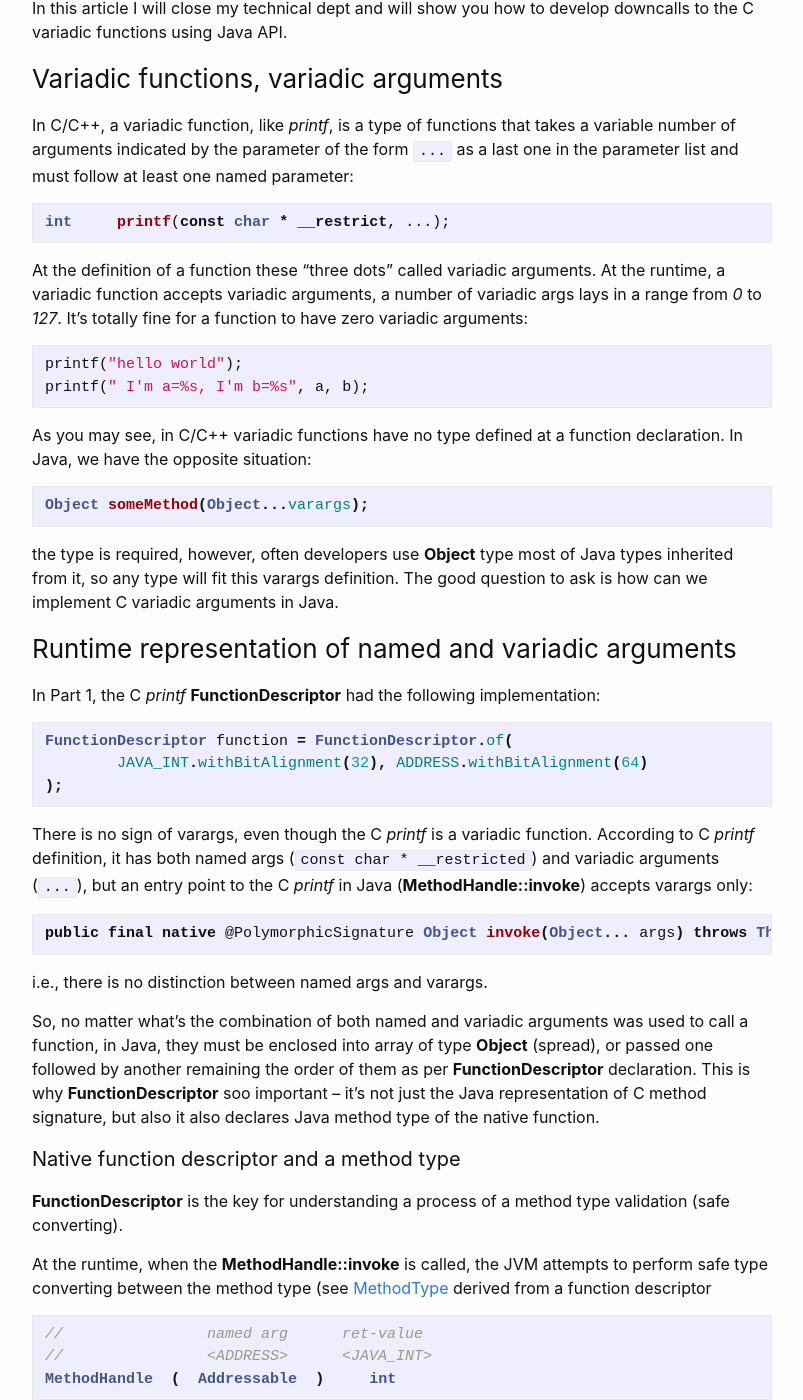
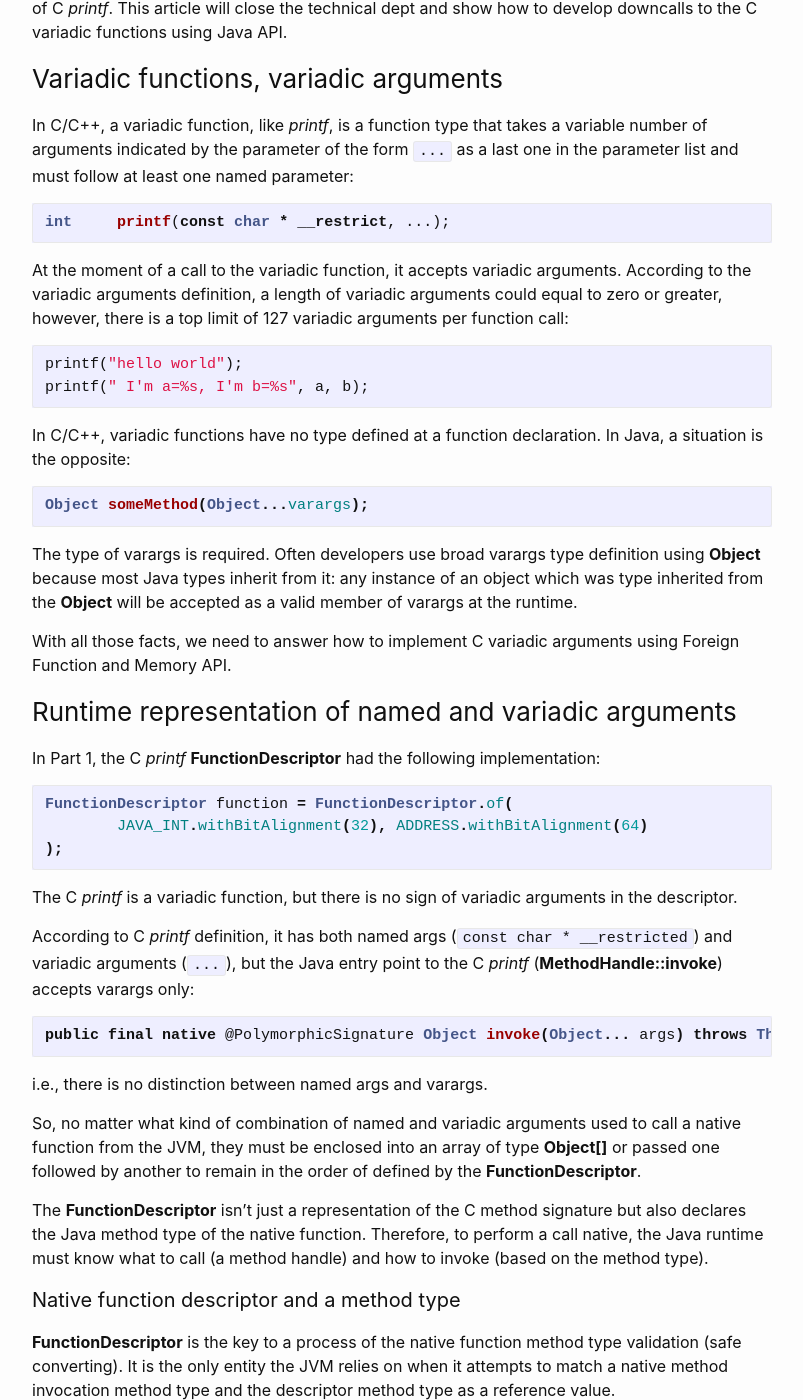
Before and after one commit to denismakogon/denismakogon.github.io, a Jekyll site: the page built from _posts/2022-06-14-simplified-variadic-functions.markdown, in a window 1280 px wide and 1400 px high, scrolled down 1795 px. Shown: the whole window, without its empty margins (238-1041 px from the left). Built offline with Jekyll 4.4.1, drawn with Linux system fonts in a browser that asks for light colours; some of the changed text lies outside the part shown.

Commit message:
first round

````diff
--- a/_posts/2022-06-14-simplified-variadic-functions.markdown
+++ b/_posts/2022-06-14-simplified-variadic-functions.markdown
@@ -1,6 +1,6 @@
 ---
 layout: post
-title:  'Introduction to OpenJDK Project Panama. Part 2: Implementing variadic functions in a simple way.'
+title:  'Introduction to Project Panama. Part 2: Simply implementing variadic functions.'
 date:   2022-06-14
 categories: openjdk panama
 tags: ["openjdk", "panama"]
@@ -16,10 +16,9 @@ on [Unsplash](https://unsplash.com/s/photos/panama?utm_source=unsplash&utm_mediu
 
 ## Intro
 
-This article explores a problem of variadic functions in Java and a simplified and very handly implementation of the variadic functions using Foreign Function and Memory API.
+This article explores a problem of variadic functions in Java and a simplified implementation of the variadic functions using Foreign Function and Memory API.
 
-It was decided to split this article in two pieces. One will cover simplified solution to variadic functions problem
-while the other one will do a deep-dive into technical detail in order to explain advanced solution to the variadic functions problems.
+This article is into two pieces: one will cover simplified solutions to variadic functions problems, and another will do a deep dive into technical detail to explain the advanced solution to a problem of the variadic functions.
 
 ## "C variadic functions in Java" problem
 
@@ -30,7 +29,7 @@ was to make an introduction to the Foreign Function and Memory API.
 
 As a practical task, in Part 1, I have shown you how to implement a downcall to the C _printf_ function using corresponding API classes:
 * **SymbolLookup** - for searching native function address.
-* **FunctionDescriptor** - for declaring a native function descriptor in Java containing a return value and argument layouts with the respect to its original signature in C.
+* **FunctionDescriptor** - for declaring a Java-based function descriptor containing a return value and argument layouts that correspond to the original signature in C.
 * **Linker** - for creating a method handle for a native function from a descriptor and a native function address.
 * **MemorySession** - for native memory segment allocation and de-allocation.
 
@@ -38,42 +37,39 @@ As a practical task, in Part 1, I have shown you how to implement a downcall to
 
 [Part 1]({{ '/openjdk/panama/2022/05/30/introduction-to-project-panama-part-1.html' | relative_url }})
 contains a simplified implementation of a downcall to the C _printf_ function in Java. That code did not implement most important feature - C variadic arguments for _printf_ function.
-The absence of variadic arguments made C _printf_ implementation look like Java's _PrintStream::println_ rather than _PrintStream::printf_.
+The absence of variadic arguments made C _printf_ implementation look like _PrintStream::println_ rather than _PrintStream::printf_ in Java standard library.
 
-As you may know, there is no _println_ in C standard library. So, the functionality of _println_,
-as we got used to, can simply be replaced _printf_:
+There is no _println_ in C standard library, so the functionality of _println_, as we got used to, can be replaced with _printf_:
 ```cpp
 // the same as 'println("Hello World")' if it existed
 printf("Hello World!\n");
 ```
 
-In Java, the most important difference between _PrintStream::println_ and _PrintStream::printf_ is a support of varargs in the last one, i.e., the _PrintStream::println_ is a simplified version of _PrintStream::printf_.
-So, the "Hello World" application in Part 1 did not implement a full variadic function contract of C _printf_.
+The most significant difference between _PrintStream::println_ and _PrintStream::printf_ is the support of varargs in the last one, i.e., the _PrintStream::println_ is a simplified version of _PrintStream::printf_.
 
-In this article I will close my technical dept and will show you how to develop downcalls to the C variadic functions using Java API.
+The "Hello World" application in Part 1 did not implement the complete variadic function contract of C _printf_. This article will close the technical dept and show how to develop downcalls to the C variadic functions using Java API.
 
 ### Variadic functions, variadic arguments
 
-In C/C++, a variadic function, like _printf_, is a type of functions that takes a variable number of arguments indicated by the parameter of the form `...`
+In C/C++, a variadic function, like _printf_, is a function type that takes a variable number of arguments indicated by the parameter of the form `...`
 as a last one in the parameter list and must follow at least one named parameter:
 ```cpp
 int     printf(const char * __restrict, ...);
 ```
 
-At the definition of a function these "three dots" called variadic arguments.
-At the runtime, a variadic function accepts variadic arguments, a number of variadic args lays in a range from _0_ to _127_.
-It's totally fine for a function to have zero variadic arguments:
+At the moment of a call to the variadic function, it accepts variadic arguments. According to the variadic arguments definition, a length of variadic arguments could equal to zero or greater, however, there is a top limit of 127 variadic arguments per function call:
 ```cpp
 printf("hello world");
 printf(" I'm a=%s, I'm b=%s", a, b);
 ```
 
-As you may see, in C/C++ variadic functions have no type defined at a function declaration. In Java, we have the opposite situation:
+In C/C++, variadic functions have no type defined at a function declaration. In Java, a situation is the opposite:
 ```java
 Object someMethod(Object...varargs);
 ```
-the type is required, however, often developers use **Object** type most of Java types inherited from it, so any type will fit this varargs definition.
-The good question to ask is how can we implement C variadic arguments in Java.
+The type of varargs is required. Often developers use broad varargs type definition using **Object** because most Java types inherit from it: any instance of an object which was type inherited from the **Object** will be accepted as a valid member of varargs at the runtime.
+
+With all those facts, we need to answer how to implement C variadic arguments using Foreign Function and Memory API.
 
 ### Runtime representation of named and variadic arguments
 
@@ -83,22 +79,21 @@ FunctionDescriptor function = FunctionDescriptor.of(
         JAVA_INT.withBitAlignment(32), ADDRESS.withBitAlignment(64)
 );
 ```
+The C _printf_ is a variadic function, but there is no sign of variadic arguments in the descriptor.
 
-There is no sign of varargs, even though the C _printf_ is a variadic function.
-According to C _printf_ definition, it has both named args (`const char * __restricted`) and variadic arguments (`...`),
-but an entry point to the C _printf_ in Java (**MethodHandle::invoke**) accepts varargs only:
+According to C _printf_ definition, it has both named args (`const char * __restricted`) and variadic arguments (`...`), but the Java entry point to the C _printf_ (**MethodHandle::invoke**) accepts varargs only:
 ```java
 public final native @PolymorphicSignature Object invoke(Object... args) throws Throwable;
 ```
 i.e., there is no distinction between named args and varargs.
 
-So, no matter what's the combination of both named and variadic arguments was used to call a function,
-in Java, they must be enclosed into array of type **Object** (spread), or passed one followed by another remaining the order of them as per **FunctionDescriptor** declaration.
-This is why **FunctionDescriptor** soo important -- it's not just the Java representation of C method signature, but also it also declares Java method type of the native function.
+So, no matter what kind of combination of named and variadic arguments used to call a native function from the JVM, they must be enclosed into an array of type **Object[]** or passed one followed by another to remain in the order of defined by the **FunctionDescriptor**.
+
+The **FunctionDescriptor** isn't just a representation of the C method signature but also declares the Java method type of the native function. Therefore, to perform a call native, the Java runtime must know what to call (a method handle) and how to invoke (based on the method type).
 
 #### Native function descriptor and a method type
 
-**FunctionDescriptor** is the key for understanding a process of a method type validation (safe converting).
+**FunctionDescriptor** is the key to a process of the native function method type validation (safe converting). It is the only entity the JVM relies on when it attempts to match a native method invocation method type and the descriptor method type as a reference value.
 
 At the runtime, when the **MethodHandle::invoke** is called, the JVM attempts to perform safe type converting between
 the method type (see [MethodType](https://download.java.net/java/early_access/jdk19/docs/api/java.base/java/lang/invoke/MethodType.html) derived from a function descriptor
@@ -108,7 +103,7 @@ the method type (see [MethodType](https://download.java.net/java/early_access/jd
 MethodHandle  (  Addressable  )     int
 ```
 and a method type created from the arguments passed to the **MethodHandle::invoke** (both named and variadic).
-In case of the C _printf_, the JVM checks if it can convert safely whatever was submitted to the **MethodHandle::invoke**
+In the case of the C _printf_, the JVM checks if it can convert safely whatever was submitted to the **MethodHandle::invoke**
 as named and variadic arguments to a method type derived from Java implementation of the C _printf_ function descriptor.
 
 So in Part 1, the **MethodHandle::invoke** was called with a Java string enclosed into a memory segment (**MemorySegment**):
@@ -123,15 +118,15 @@ the JVM created a method type from varargs (containing **MemorySegment**), then
 
 Note: Such type converting procedure would be successful because the **MemorySegment** class implements the [Addressable interface](https://download.java.net/java/early_access/jdk19/docs/api/java.base/java/lang/foreign/Addressable.html).
 
-After spending some time investigating the JVM behaviour, it appeared to be that it doesn't make any difference between named and variadic arguments. To showcase it, let's look at two varargs implementations.
+After spending some time investigating the JVM behavior, it appeared to be that it doesn't make any difference between named and variadic arguments. To showcase it, let's look at two varargs implementations.
 
 ## Implementing C variadic functions in Java
 
-Out of the box, Foreign Function and Memory API offers a method for the explicit variadic arguments definition:
+Out of the box, Foreign Function and Memory API offer a method for the explicit variadic arguments definition:
 ```java
 FunctionDescriptor::asVariadic
 ```
-Alongside with that, I will offer you another implementation, the opposite to explicit definition (implicit or dynamic).
+Alongside that, I will offer you another implementation, the opposite of the explicit definition (implicit or dynamic).
 
 ### Explicit variadic argument types defined in advance
 
@@ -158,8 +153,8 @@ FunctionDescriptor function = FunctionDescriptor.of(
 FunctionDescriptor variadicFunction = function.asVariadic(ADDRESS, JAVA_INT);
 ```
 
-Comparing to C _printf_ definition, Java-based function descriptor holds more details than C _printf_ version.
-It says that a function that corresponds to given descriptor returns _int_ value, accepts _char *_ as named arg
+Compared to C _printf_ definition, the Java-based function descriptor holds more details than C _printf_ version.
+It says that a function that corresponds to a given descriptor returns _int_ value, accepts _char *_ as named arg
 as well as **MANDATORY** variadic arguments of a specific length (two, for example) of types _char * p_ followed by _int_.
 A call to a function of such description will have the following look:
 ```java
@@ -175,10 +170,10 @@ What we know so far is that the JVM will check if it can convert the **MethodHan
 //      method type from the descriptor              method type from MethodHandle::invoke
 ( MethodType(Addressable, Addressable, int)int ) MethodHandle(MemorySegment,MemorySegment, int)int
 ```
-Now it's clear that variadic argument types are a part of a method type what makes them mandatory parameters a method handle invocation.
-The beauty of variadic arguments in terms of software development is they could or may not to be present at the invocation of a function.
+Now it's clear that variadic argument types are a part of a method type which makes them mandatory parameters for a method handle invocation.
+The beauty of variadic arguments in terms of software development is they could or may not be present at the invocation of a function.
 
-So, the assumption was that the following code should've work:
+So, the assumption was that the following code should've worked:
 ```java
 (int) printfHandle.invoke(namedArg, nameVararg); // produces a method type (MemorySegment,MemorySegment,Void)int
 (int) printfHandle.invoke(namedArg); // produces a method type (MemorySegment,Void,Void)int
@@ -226,7 +221,7 @@ This is the illustration of potential problem:
 
 The ideal scenario is when it's possible to map Java varags to C variadic.
 But what we see here is that a descriptor is defined in advance of a call, a descriptor is not aware of what the actual set of types Java varargs will hold.
-Therefore, it's strictly required to impose Java varargs validation in order to fail-fast before performing the actual invocation.
+Therefore, it's strictly required to impose Java varargs validation to fail-fast before performing the actual invocation.
 A solution based on **FunctionDescriptor::asVariadic** indeed works and may serve its purpose, but the downside is the absence of flexibility, i.e., to Java varargs, say hello to named args in Java methods.
 
-Good news! There's one more solution, it that meant to be a combination of flexibility and dynamic typing.
+Good news! There's one more solution, that is meant to be a combination of flexibility and dynamic typing.
````
Also changed, not shown: other parts of _posts/2022-06-14-simplified-variadic-functions.markdown (+2 -2 lines).
